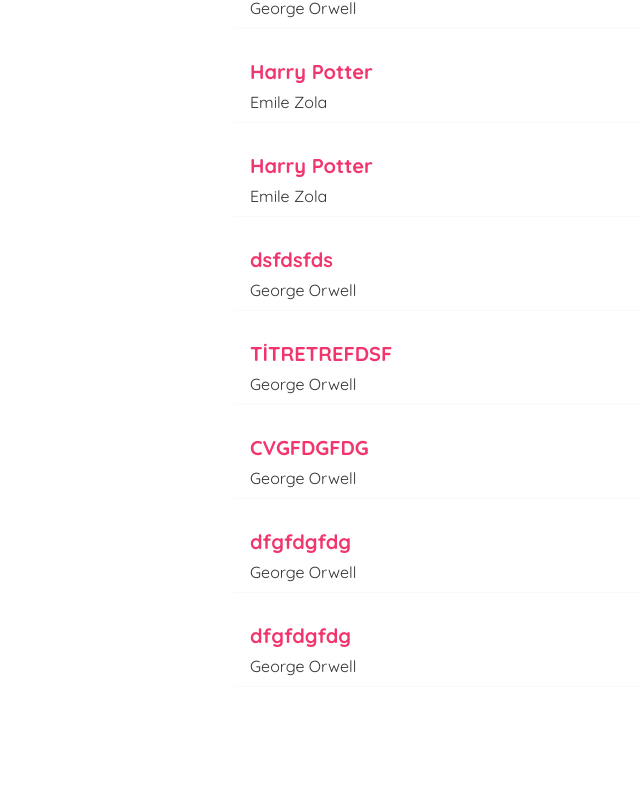
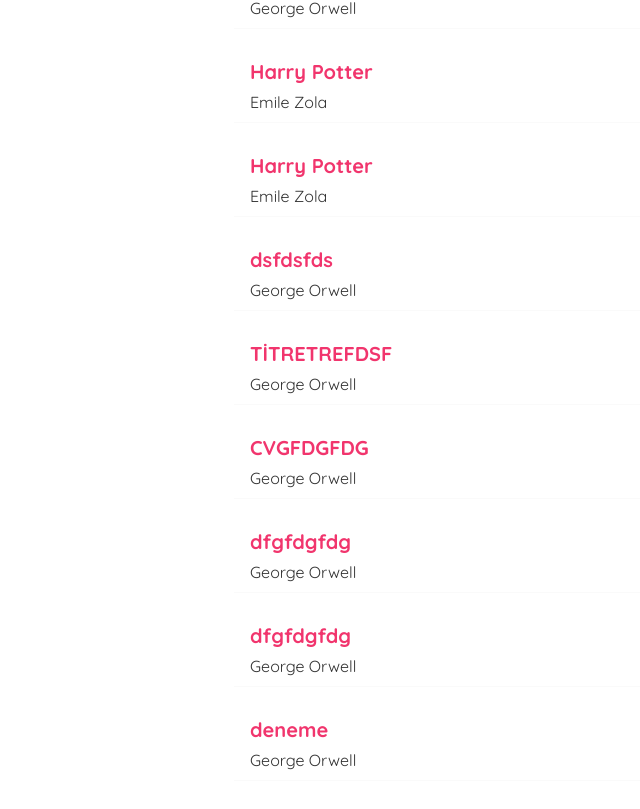
Before and after one commit to burakkuru5534/react-practices, a React (Create React App) app in the folder dojo-blog/: page / in a window 1280 px wide. Shown: the part 414-1223 px from the top of the page, without its empty margins (106-746 px from the left). Before the commit the page ends 1181 px from the top, so only its background shows below. Built offline with nearby package versions, Linux system fonts and the light colour scheme; data requests are answered from the project's data file.

Commit message:
L-23. programmatic redirect

```diff
--- a/dojo-blog/src/Create.js
+++ b/dojo-blog/src/Create.js
@@ -1,4 +1,5 @@
 import { useState } from "react";
+import { useHistory } from "react-router-dom";
 
 const Create = () => {
 
@@ -6,6 +7,7 @@
     const [body, setBody] = useState('');
     const [author, setAuthor] = useState('George Orwell');
     const [isPending, setIsPending] = useState(false);
+    const history = useHistory();
 
     const handleSubmit = (e) => {
 
@@ -19,6 +21,8 @@
             body: JSON.stringify(blog)
         }).then(() => {
                 setIsPending(false);
+               // history.go(-1); we can go back and forward with this function
+                history.push('/'); // we can set the router again with push method instead.
         })
     }
 
--- a/dojo-blog/src/data/db.json
+++ b/dojo-blog/src/data/db.json
@@ -59,6 +59,12 @@
       "body": "vbvcbvcb",
       "author": "George Orwell",
       "id": 10
+    },
+    {
+      "title": "deneme",
+      "body": "dsdsdsds",
+      "author": "George Orwell",
+      "id": 11
     }
   ]
 }
```
